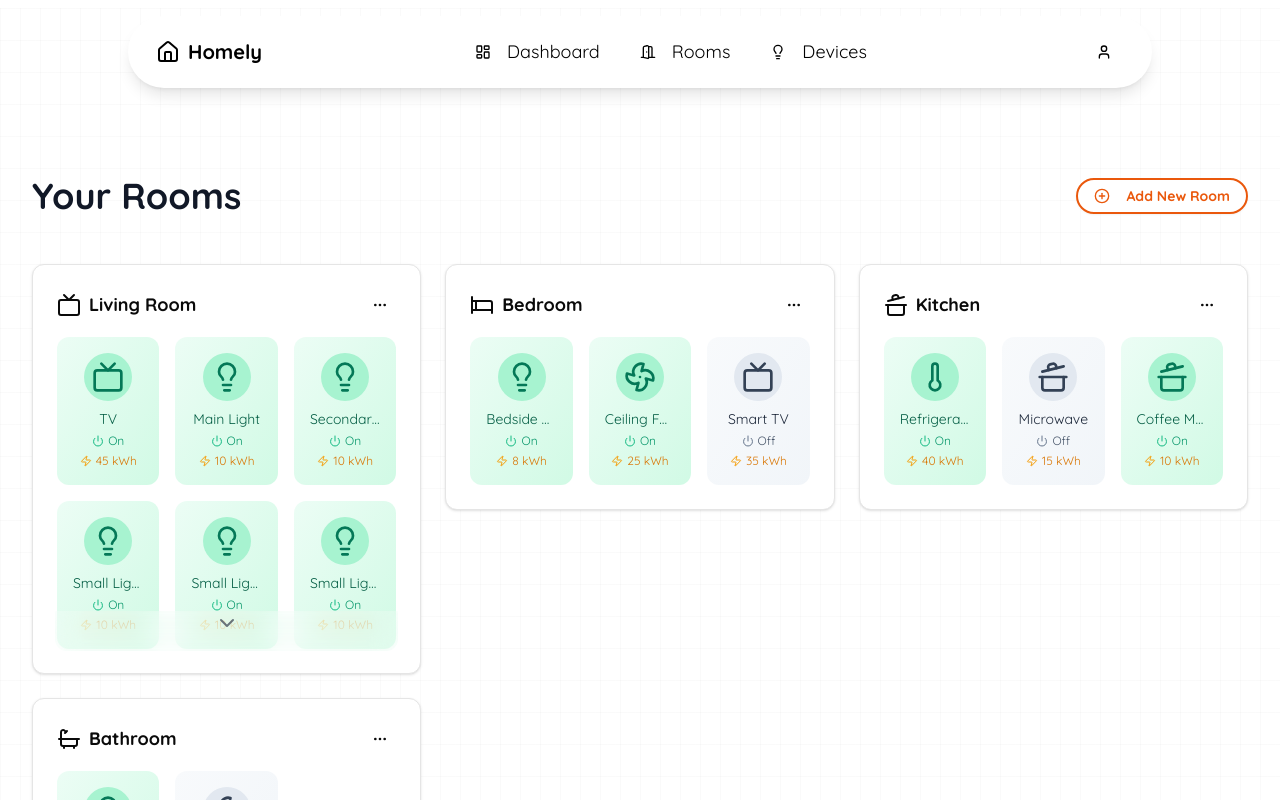
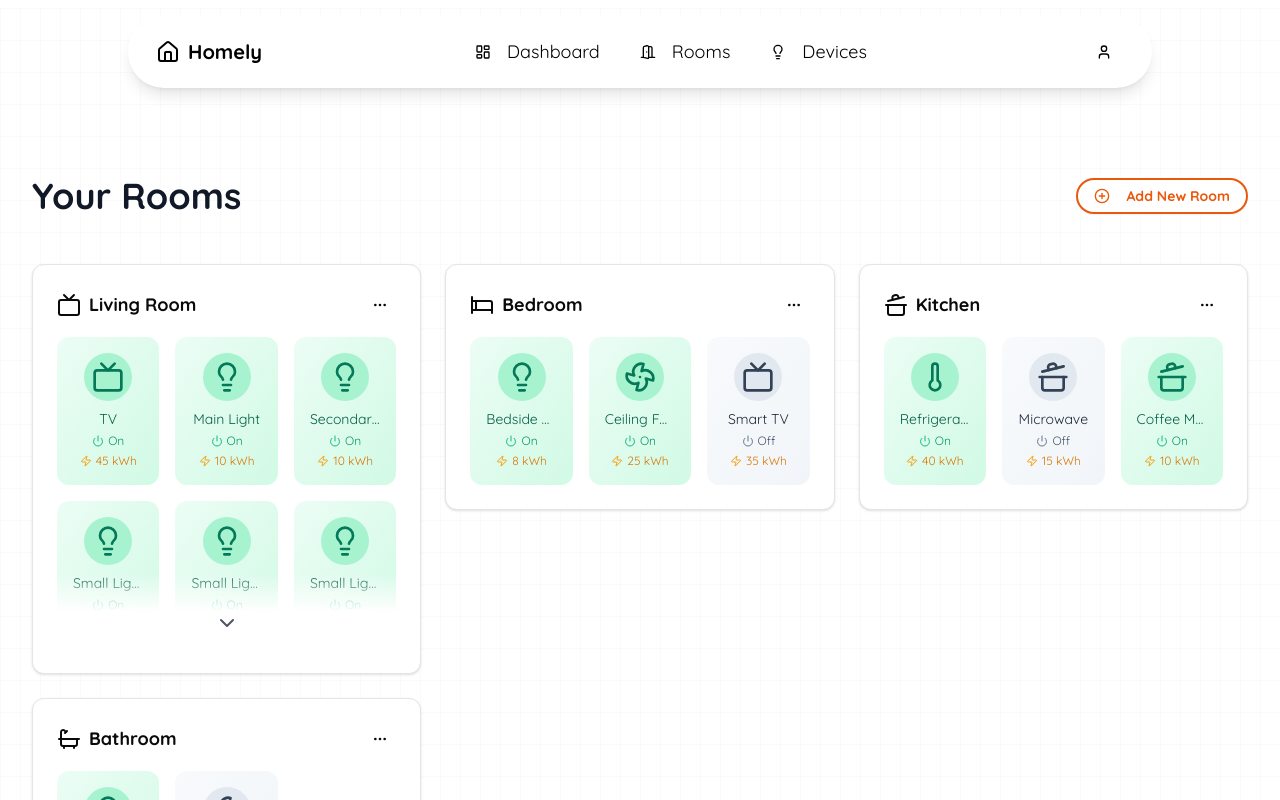
Before and after one commit to FaresMakki/SmartHouse, a Next.js app in the folder smarthouse-frontend/: page /rooms in a window 1280 px wide. Shown: the top 800 px of the page. Built offline with nearby package versions, Linux system fonts and the light colour scheme.

Commit message:
Implemented a better way to for the loading of more devices.

```diff
--- a/smarthouse-frontend/components/device-grid.tsx
+++ b/smarthouse-frontend/components/device-grid.tsx
@@ -92,7 +92,7 @@ const DeviceGrid: React.FC<DeviceGridProps> = ({ devices, toggleDeviceStatus, op
             </div>
             {hasMoreDevices && (
                 <div
-                    className="absolute -inset-x-0.5 -bottom-0.5 backdrop-blur-md opacity-80 bg-white/30 rounded-b-xl flex items-end justify-center pb-4 cursor-pointer"
+                    className="absolute bg-gradient-to-b h-1/4 from-transparent via-white to-white -inset-x-0.5 -bottom-0.5 rounded-b-xl flex items-end justify-center pb-4 cursor-pointer"
                     onClick={(e) => {
                         e.stopPropagation();
                         openRoomOverlay();
```
